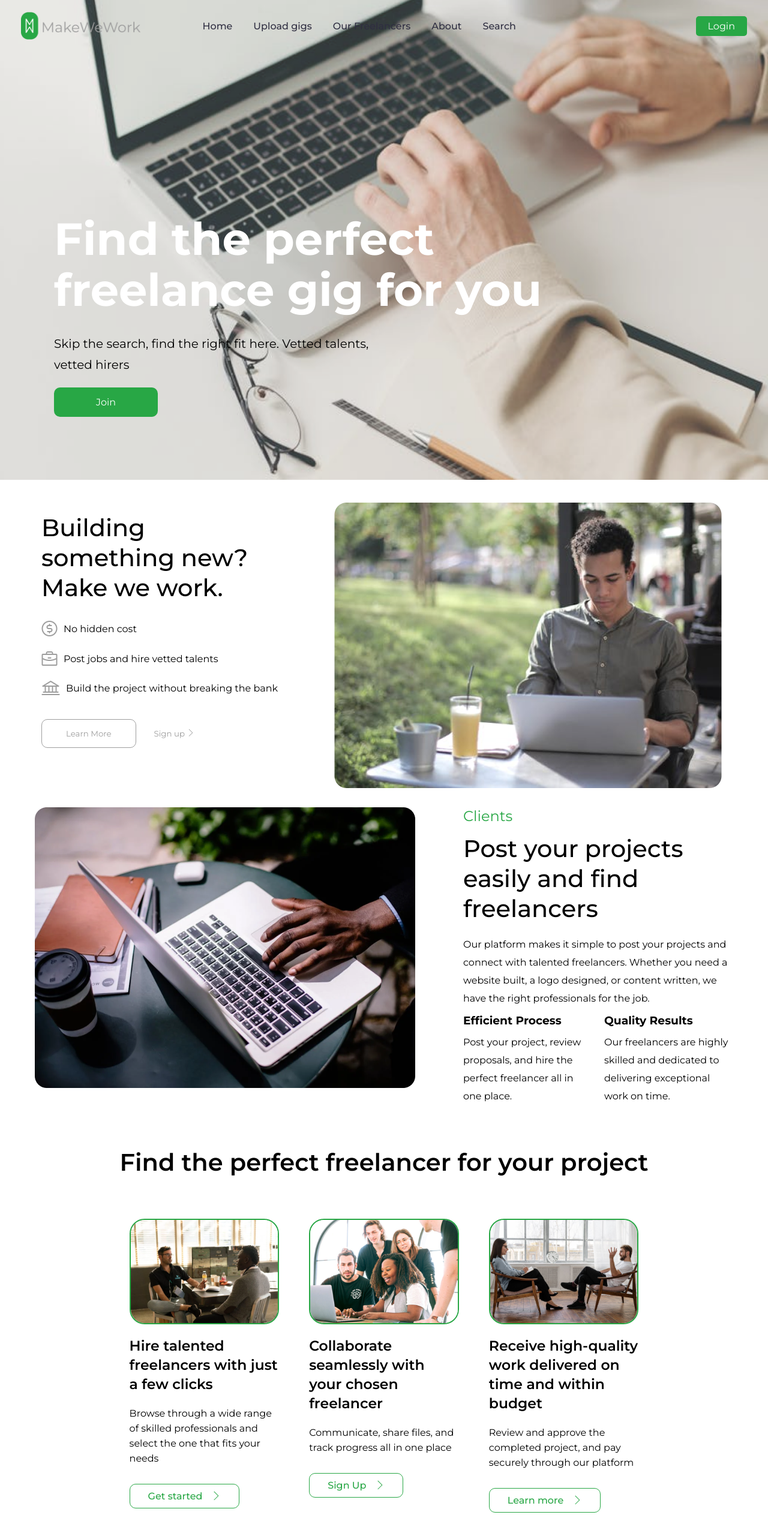
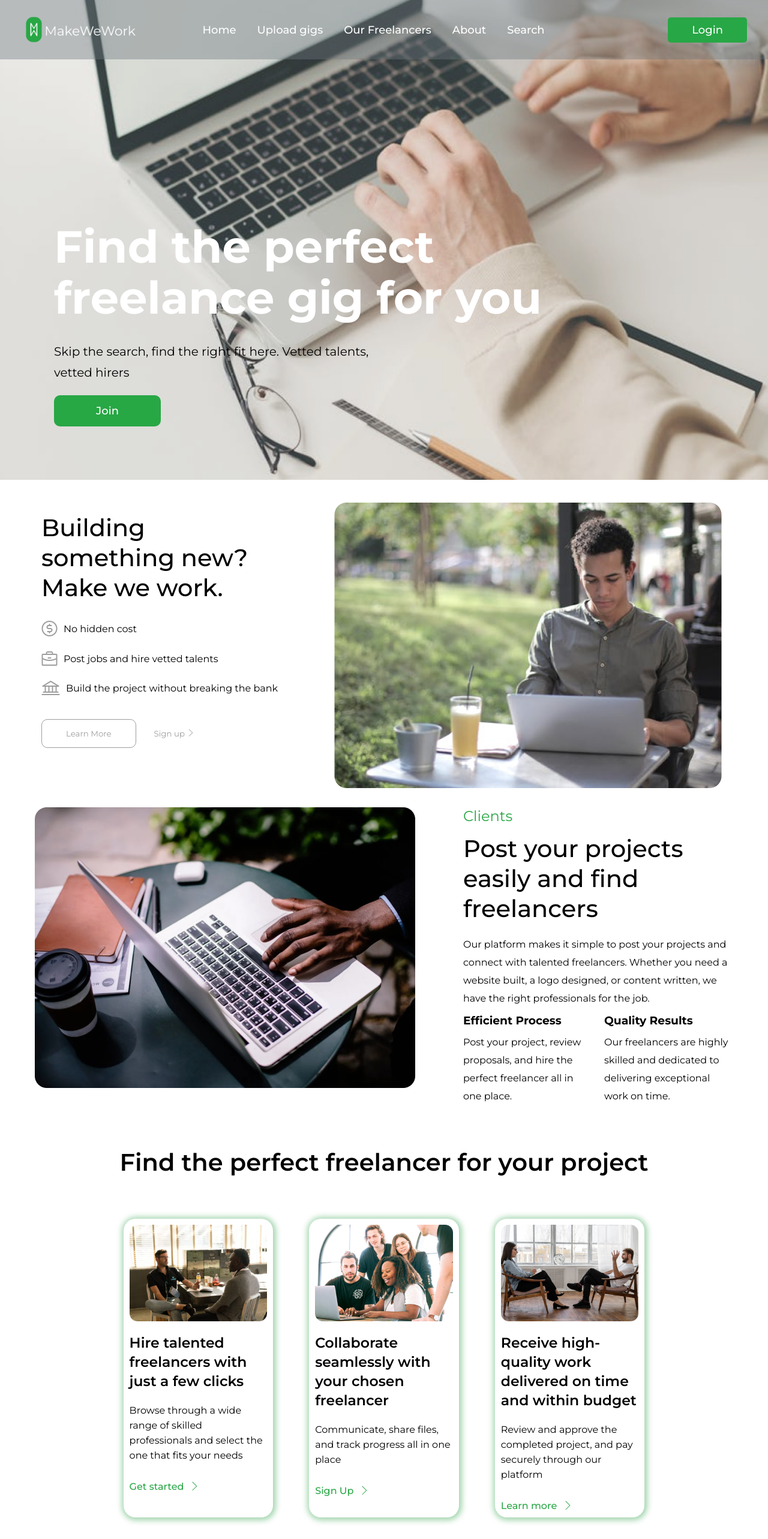
Before and after one commit to MakeWework/MakeWework, a React (Vite) app: page / in a window 1280 px wide. Shown: the top 2566 px of the page at 60% size. Built offline with nearby package versions, Linux system fonts and the light colour scheme.

Commit message:
routing on home page and updates

```diff
--- a/src/App.css
+++ b/src/App.css
@@ -3,6 +3,7 @@ nav {
   display: flex;
   justify-content: space-between;
   padding: 20px 40px 20px 40px;
+  background-color: rgba(108, 117, 125, 0.4);
 }
 .Logo {
   width: 200px;
@@ -11,37 +12,27 @@ nav {
   display: flex;
   align-items: center;
   justify-content: space-between;
-  width: 50%;
-  font-size: 16px;
+  width: 70%;
+  font-size: 18px;
   font-weight: 500;
 }
 .navitems {
   display: flex;
   list-style: none;
-  color: #2f2e41;
-  gap: 50px;
+  color: #fff;
+  gap: 70px;
 }
 .nav-btn {
   display: flex;
 }
-.sign-up {
-  background-color: transparent;
-  border: none;
-  text-decoration: underline;
-  color: #fff;
-  font-size: 16px;
-}
-.sign-up-link {
-  display: flex;
-  justify-content: center;
-}
 .Login {
   background-color: #27a745;
   border: none;
-  padding: 7px 20px 7px 20px;
+  padding: 10px 40px 10px 40px;
   color: #fff;
   border-radius: 5px;
-  font-size: 16px;
+  font-size: 18px;
+  font-weight: 500;
 }
 
 /* Hero section styling */
@@ -75,7 +66,8 @@ nav {
   border: none;
   border-radius: 10px;
   background-color: #28a745;
-  font-size: 16px;
+  font-size: 18px;
+  font-weight: 500;
   color: #fff;
 }
 
@@ -164,17 +156,16 @@ nav {
 .pitch-article {
   display: flex;
   justify-content: center;
-  gap: 50px;
+  gap: 60px;
 }
 .pitch-article article {
   width: 19.5%;
   display: flex;
   flex-direction: column;
   line-height: 25px;
-}
-.pitch-article img {
-  border: 2px solid #28a745;
-  border-radius: 25px;
+  border-radius: 20px;
+  padding: 10px;
+  box-shadow: 1px 1px 10px 4px rgba(31, 152, 58, 0.4);
 }
 .pitch-article h2 {
   font-weight: 600;
@@ -188,16 +179,17 @@ nav {
   display: flex;
   align-items: center;
   justify-content: center;
-  gap: 15px;
-  border: 1px solid #28a745;
-  padding: 10px 30px 10px 30px;
+  gap: 10px;
+  border: none;
   border-radius: 10px;
   color: #28a745;
   font-size: 16px;
   font-weight: 500;
   margin-top: 30px;
 }
-
+.Link {
+  text-decoration: none;
+}
 /* Footer component design */
 footer {
   background-color: #d3dce7;
--- a/src/components/Advert.jsx
+++ b/src/components/Advert.jsx
@@ -5,6 +5,7 @@ import laptopguy from "../assets/laptopguy.png";
 import Dollar from "../assets/dollar.png";
 import Case from "../assets/case.png";
 import House from "../assets/house.png";
+import { Link } from "react-router-dom";
 import "../App.css";
 
 function Advert() {
@@ -60,9 +61,12 @@ function Advert() {
           <ul className="inner-list">{listItems}</ul>
           <div>
             <button className="learn-more">Learn More</button>
-            <button className="sign">
-              Sign up <TfiAngleRight />
-            </button>
+
+            <Link to="/sign_up">
+              <button className="sign">
+                Sign up <TfiAngleRight />
+              </button>
+            </Link>
           </div>
         </div>
         <div>
--- a/src/components/Hero.jsx
+++ b/src/components/Hero.jsx
@@ -1,5 +1,6 @@
 // import React from "react";
 import Navbar from "./Navbar";
+import { Link } from "react-router-dom";
 import "../App.css";
 
 function Hero() {
@@ -12,7 +13,9 @@ function Hero() {
           Skip the search, find the right fit here. Vetted talents, vetted
           hirers
         </p>
-        <button className="Join">Join</button>
+        <Link to="/sign_up">
+          <button className="Join">Join</button>
+        </Link>
       </section>
     </main>
   );
--- a/src/components/Navbar.jsx
+++ b/src/components/Navbar.jsx
@@ -1,4 +1,4 @@
-import Logo from "../assets/blacklogo.png";
+import Logo from "../assets/whitelogo.png";
 import "../App.css";
 // import Login from "../pages/Login";
 import { Link } from "react-router-dom";
--- a/src/components/pitch.jsx
+++ b/src/components/pitch.jsx
@@ -2,6 +2,7 @@
 import pitch1 from "../assets/pitch1.png";
 import pitch2 from "../assets/pitch2.png";
 import pitch3 from "../assets/pitch3.png";
+import { Link } from "react-router-dom";
 import { TfiAngleRight } from "react-icons/tfi";
 
 function Pitch() {
@@ -11,18 +12,21 @@ function Pitch() {
       heading: "Hire talented freelancers with just a few clicks",
       text: "Browse through a wide range of skilled professionals and select the one that fits your needs",
       button: "Get started",
+      link: "/get_started",
     },
     {
       image: pitch2,
       heading: "Collaborate seamlessly with your chosen freelancer",
       text: "Communicate, share files, and track progress all in one place",
       button: "Sign Up",
+      link: "/sign_up",
     },
     {
       image: pitch3,
       heading: "Receive high-quality work delivered on time and within budget",
       text: "Review and approve the completed project, and pay securely through our platform",
       button: "Learn more",
+      link: "/learn_more",
     },
   ];
 
@@ -33,10 +37,12 @@ function Pitch() {
         <h2>{items.heading}</h2>
         <p>{items.text}</p>
         <div className="pitch-btn">
-          <button>
-            {items.button}
-            <TfiAngleRight />
-          </button>
+          <Link to={items.link} className="Link">
+            <button>
+              {items.button}
+              <TfiAngleRight />
+            </button>
+          </Link>
         </div>
       </article>
     );
--- a/src/pages/Login.jsx
+++ b/src/pages/Login.jsx
@@ -1,4 +1,4 @@
-import React from "react";
+// import React from "react";
 import Navbar from "../components/Navbar";
 import "../App.css";
 
```
